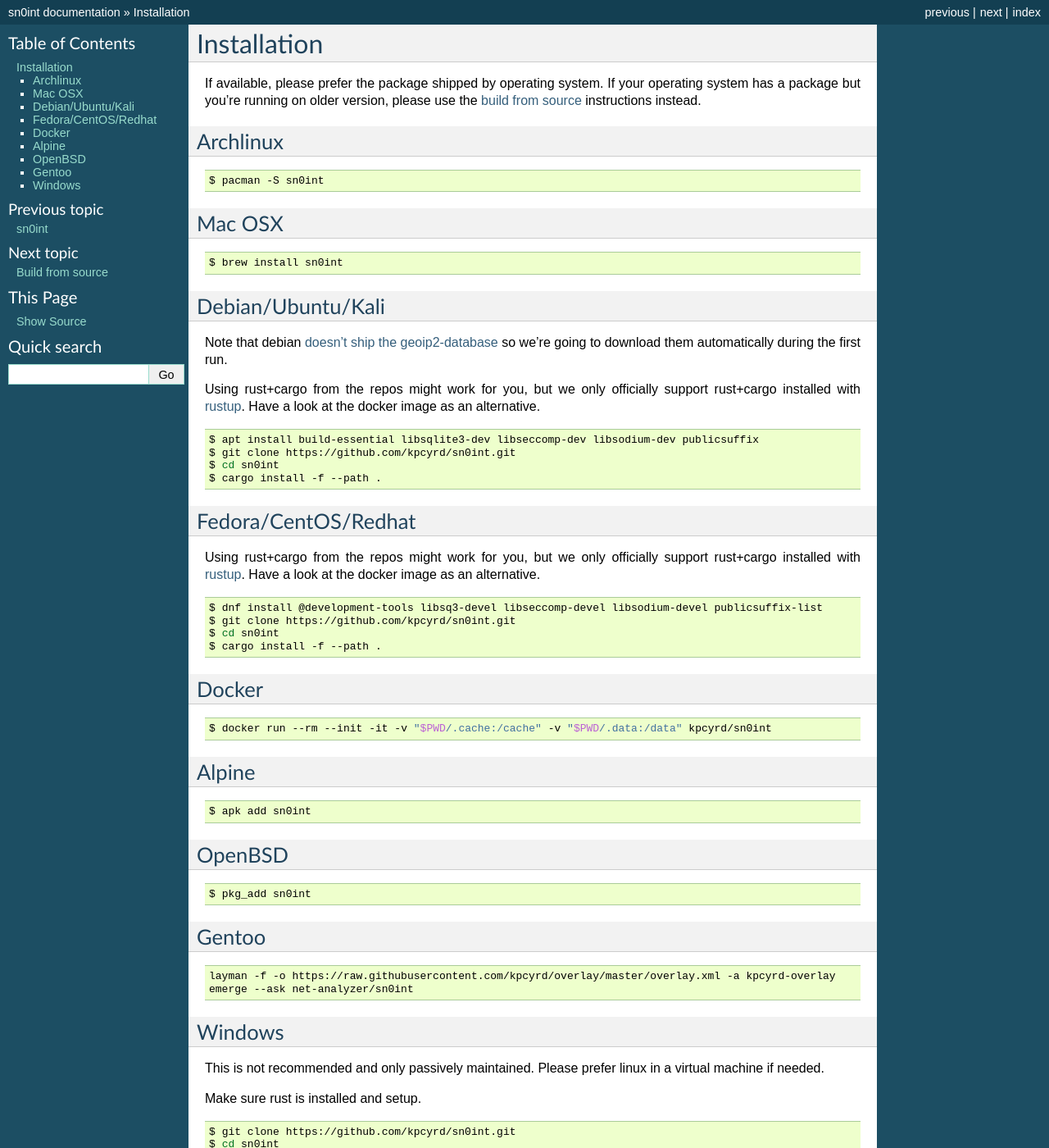
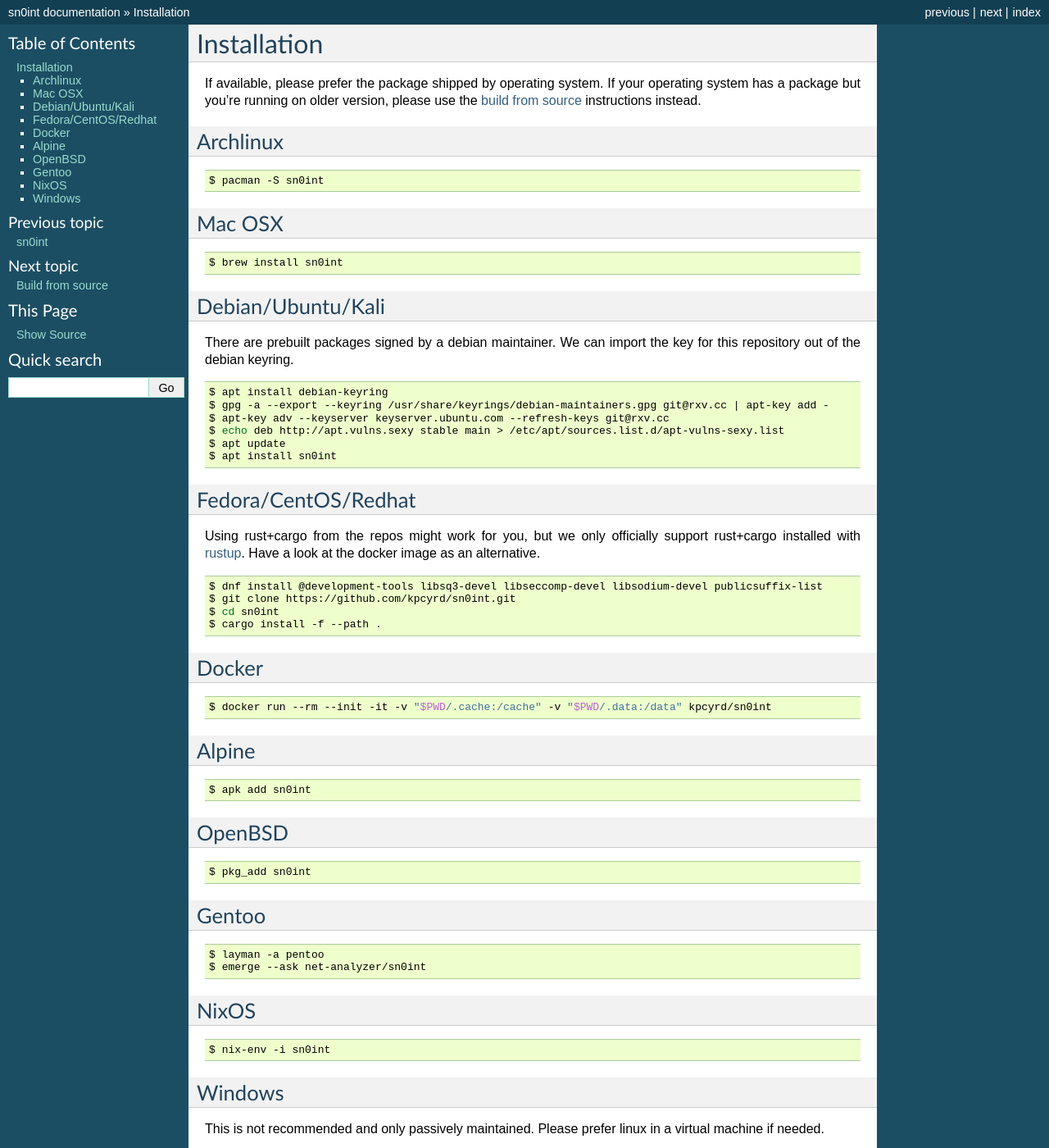
Before and after one commit to kpcyrd/sn0int, a Sphinx documentation site: the page built from docs/install.rst, in a window 1280 px wide and 1400 px high. Shown: the whole window at 82% size. Built offline with Sphinx 7.4.7, drawn with Linux system fonts in a browser that asks for light colours.

Commit message:
Update install instructions

```diff
--- a/docs/install.rst
+++ b/docs/install.rst
@@ -22,20 +22,17 @@
 Debian/Ubuntu/Kali
 ------------------
 
-Note that debian `doesn't ship the geoip2-database
-<https://bugs.debian.org/cgi-bin/bugreport.cgi?bug=757723>`_ so we're going to
-download them automatically during the first run.
-
-Using rust+cargo from the repos might work for you, but we only officially
-support rust+cargo installed with `rustup <https://rustup.rs/>`_. Have a look
-at the docker image as an alternative.
+There are prebuilt packages signed by a debian maintainer. We can import the
+key for this repository out of the debian keyring.
 
 .. code-block:: bash
 
-    $ apt install build-essential libsqlite3-dev libseccomp-dev libsodium-dev publicsuffix
-    $ git clone https://github.com/kpcyrd/sn0int.git
-    $ cd sn0int
-    $ cargo install -f --path .
+    $ apt install debian-keyring
+    $ gpg -a --export --keyring /usr/share/keyrings/debian-maintainers.gpg git@rxv.cc | apt-key add -
+    $ apt-key adv --keyserver keyserver.ubuntu.com --refresh-keys git@rxv.cc
+    $ echo deb http://apt.vulns.sexy stable main > /etc/apt/sources.list.d/apt-vulns-sexy.list
+    $ apt update
+    $ apt install sn0int
 
 Fedora/CentOS/Redhat
 --------------------
@@ -77,8 +74,15 @@
 
 .. code-block:: bash
 
-    layman -f -o https://raw.githubusercontent.com/kpcyrd/overlay/master/overlay.xml -a kpcyrd-overlay
-    emerge --ask net-analyzer/sn0int
+    $ layman -a pentoo
+    $ emerge --ask net-analyzer/sn0int
+
+NixOS
+-----
+
+.. code-block:: bash
+
+    $ nix-env -i sn0int
 
 Windows
 -------
```
Also changed, not shown: README.md (+34 -0 lines).
